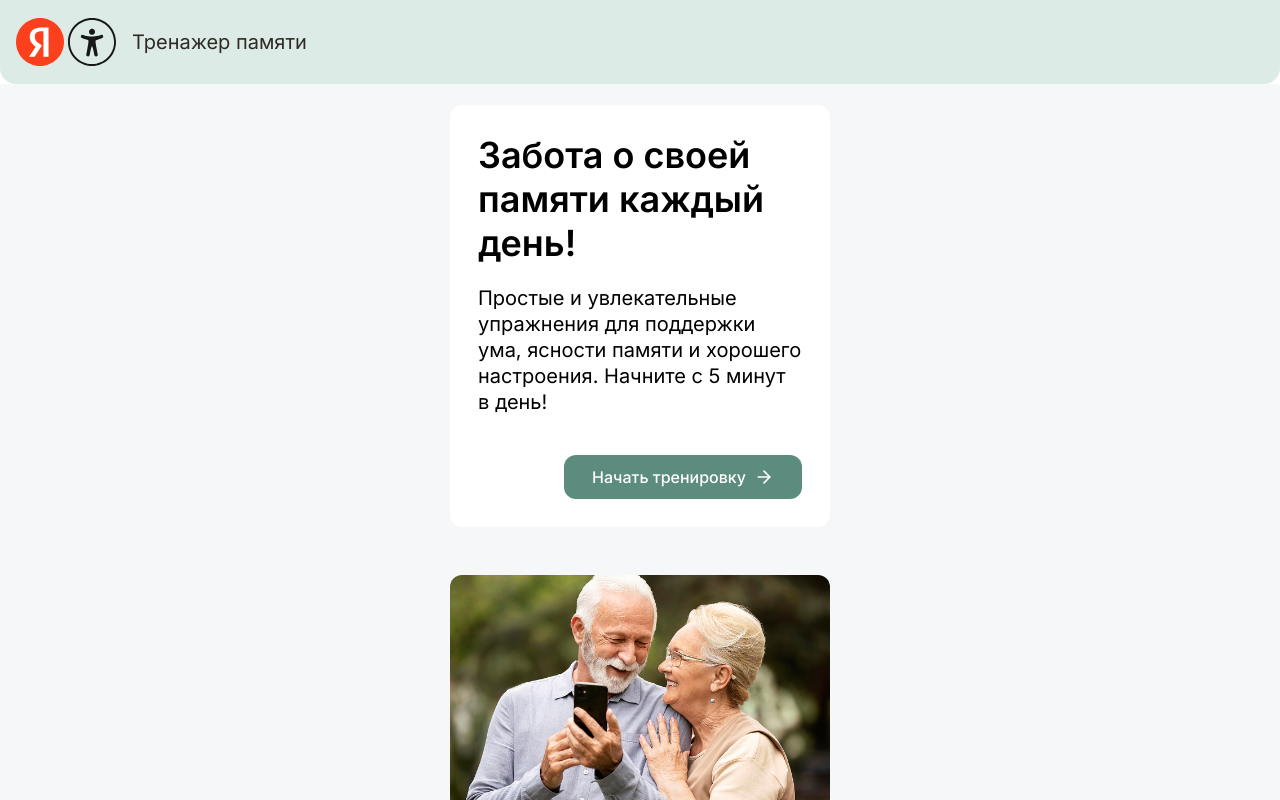
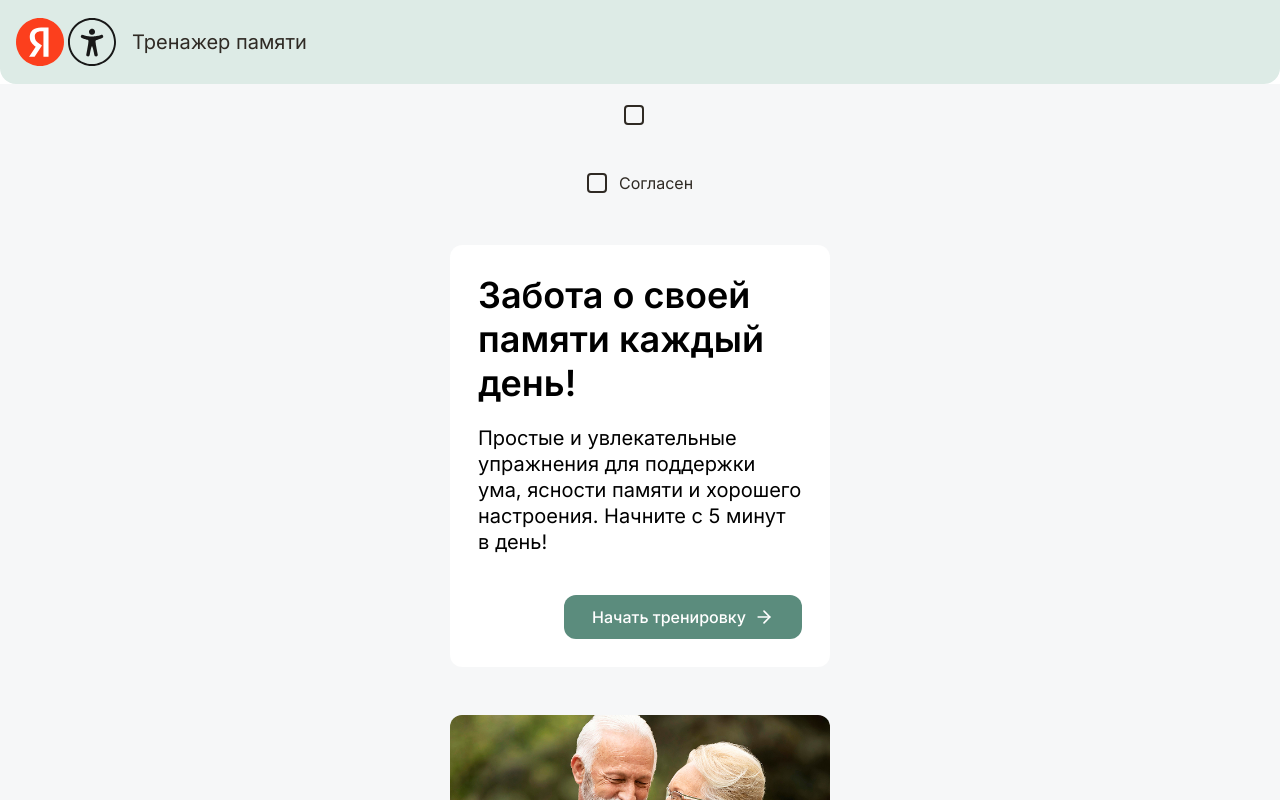
Before and after one commit to memory-test/frontend, a Next.js app: page / in a window 1280 px wide. Shown: the top 800 px of the page. Built offline with nearby package versions, Linux system fonts and the light colour scheme.

Commit message:
feat/27-add-checkbox: исправил стили

```diff
--- a/source/pages/main-page/main-page.tsx
+++ b/source/pages/main-page/main-page.tsx
@@ -1,18 +1,36 @@
+'use client'
+
+import type { CheckedState } from '@radix-ui/react-checkbox'
 import { Button } from '@shared/ui/button'
+import { Checkbox } from '@shared/ui/checkbox'
 import { Footer } from '@widgets/footer'
 import { ArrowRight } from 'lucide-react'
 import Image from 'next/image'
+import { useState } from 'react'
 import styles from './styles.module.css'
 
-export const MainPage = () => (
+export const MainPage = () => {
+	const [isChecked, setIsChecked] = useState<CheckedState>(false)
+
+	return (
 		<>
 			<main className={styles.main}>
+				<Checkbox />
+
+				{/* Тестовый блок с чекбоксом */}
+				<div className={styles.label}>
+					<Checkbox
+						label="Согласен"
+						checked={isChecked}
+						onCheckedChange={setIsChecked}
+					/>
+				</div>
 				<section className={styles.hero}>
 					<div className={styles.intro}>
 						<h1 className={styles.title}>Забота о своей памяти каждый день!</h1>
 						<p className={styles.text}>
-						Простые и увлекательные упражнения для поддержки ума, ясности памяти
-						и хорошего настроения. Начните с 5 минут в день!
+							Простые и увлекательные упражнения для поддержки ума, ясности
+							памяти и хорошего настроения. Начните с 5 минут в день!
 						</p>
 					</div>
 
@@ -38,3 +56,4 @@ export const MainPage = () => (
 			<Footer />
 		</>
 	)
+}
--- a/source/shared/ui/checkbox/styles.module.css
+++ b/source/shared/ui/checkbox/styles.module.css
@@ -12,7 +12,6 @@
 	user-select: none;
 }
 
-/* ===== Сам чекбокс ===== */
 .checkboxRoot {
 	all: unset;
 	display: flex;
@@ -67,7 +66,6 @@
 	);
 }
 
-/* ===== Состояние disabled ===== */
 .checkboxRoot:disabled {
 	opacity: 0.5;
 	cursor: not-allowed;
```
Lines whose indentation alone changed are shown as unchanged.
